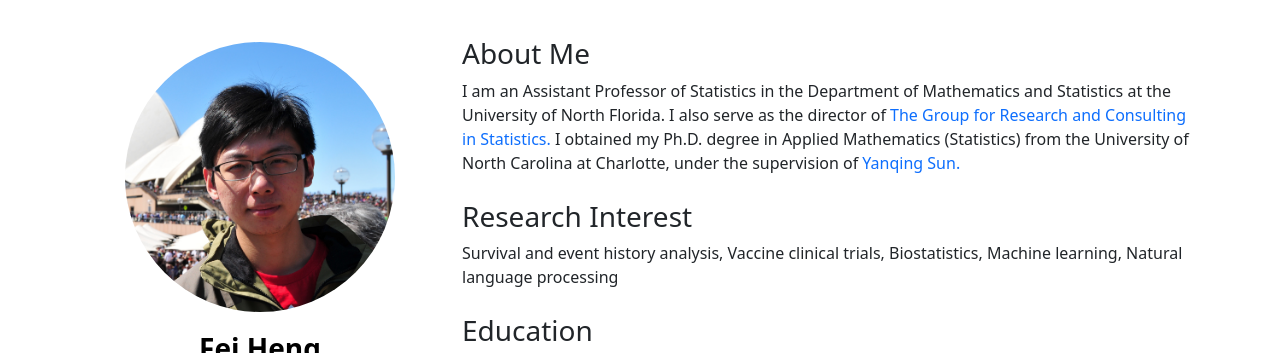
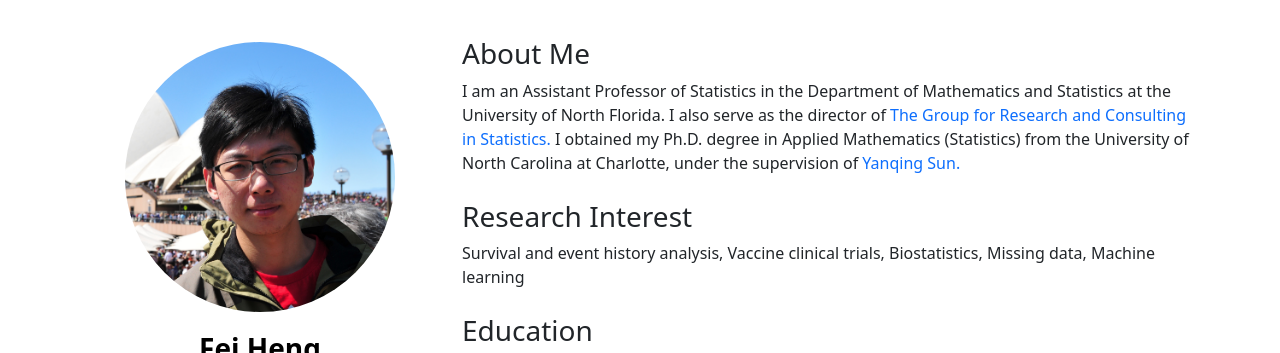
Before and after one commit to fei-heng/fei-heng.github.io, a plain HTML site: page index.html in a window 1280 px wide. Shown: the part 63-416 px from the top of the page. Drawn offline with nearby package versions, Linux system fonts and the light colour scheme; files whose address does not match are found by name.

Commit message:
Update index.html

```diff
--- a/index.html
+++ b/index.html
@@ -141,7 +141,7 @@
             </a>
 
             <h3 style="margin-top: 25px">Research Interest</h3>
-            <div>Survival and event history analysis, Vaccine clinical trials, Biostatistics, Machine learning, Natural language processing</div>
+            <div>Survival and event history analysis, Vaccine clinical trials, Biostatistics, Missing data, Machine learning</div>
 
 
             <h3 style="margin-top: 25px">Education</h3>
```
